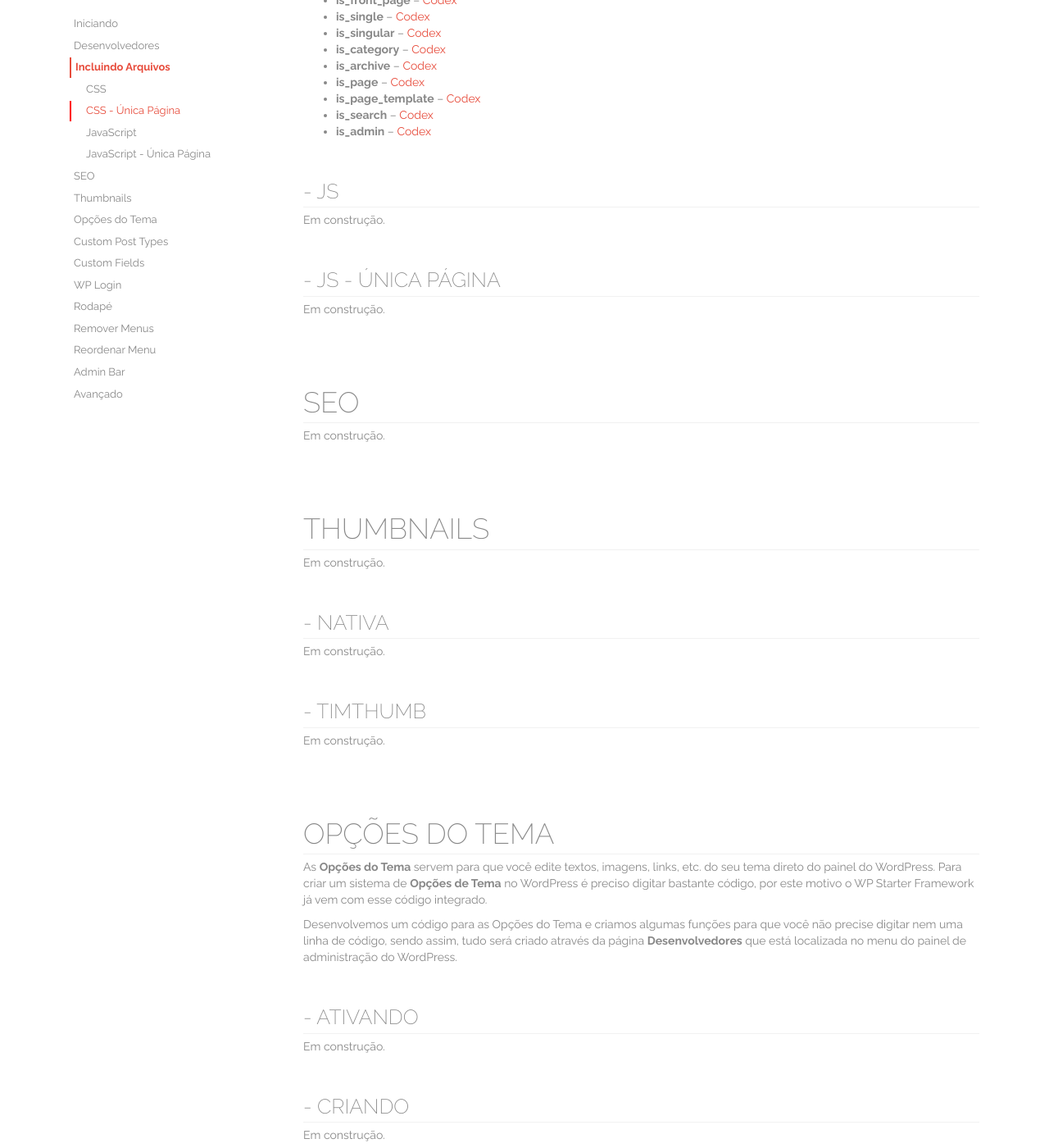
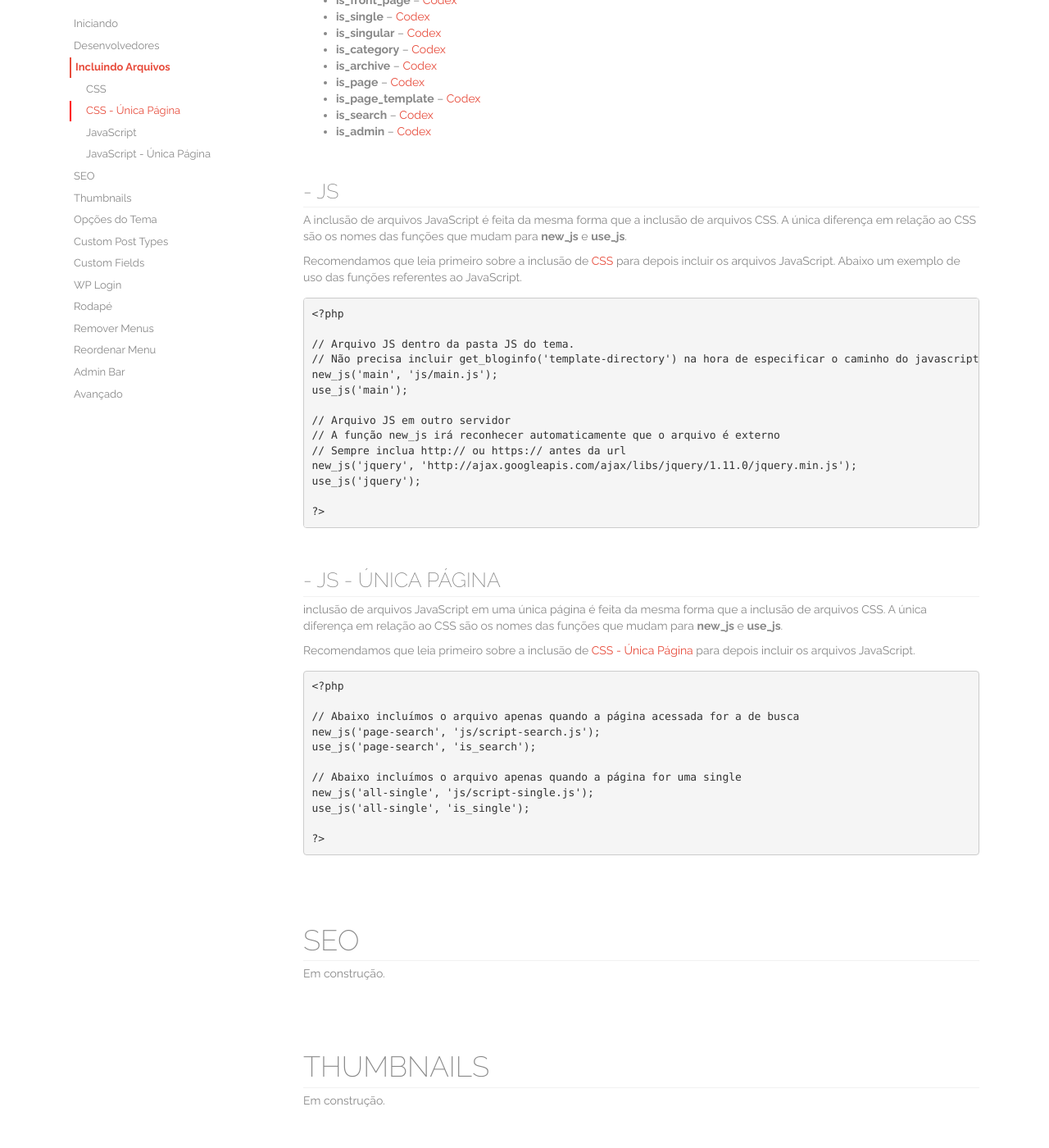
Before and after one commit to mayronceccon/devhelper, a Jekyll site: the page built from doc/index.html, in a window 1280 px wide and 1400 px high, scrolled down 2233 px. Shown: the whole window at 82% size. Built offline with Jekyll 4.4.1, drawn with Linux system fonts in a browser that asks for light colours; nearby versions of some CDN libraries; some of the changed text lies outside the part shown.

Commit message:
Add enqueue scripts for javascript instructions

```diff
--- a/_layouts/doc.html
+++ b/_layouts/doc.html
@@ -163,13 +163,40 @@ use_css('page-home', 'is_home');
       <!-- ENQUEUE SCRIPTS -> JS -->
       <section id="enqueue-javascript">
         <h3 class="section-title"> - JS</h3>
-        <p>Em construção.</p>
+        <p>A inclusão de arquivos JavaScript é feita da mesma forma que a inclusão de arquivos CSS. A única diferença em relação ao CSS são os nomes das funções que mudam para <b>new_js</b> e <b>use_js</b>.</p>
+        <p>Recomendamos que leia primeiro sobre a inclusão de <a href="#enqueue-css">CSS</a> para depois incluir os arquivos JavaScript. Abaixo um exemplo de uso das funções referentes ao JavaScript.</p>
+        <pre>&lt;?php
+
+// Arquivo JS dentro da pasta JS do tema.
+// Não precisa incluir get_bloginfo('template-directory') na hora de especificar o caminho do javascript
+new_js('main', 'js/main.js');
+use_js('main');
+
+// Arquivo JS em outro servidor
+// A função new_js irá reconhecer automaticamente que o arquivo é externo
+// Sempre inclua http:// ou https:// antes da url
+new_js('jquery', 'http://ajax.googleapis.com/ajax/libs/jquery/1.11.0/jquery.min.js');
+use_js('jquery');
+
+?></pre>
       </section><!-- end #enqueue-js -->
 
       <!-- ENQUEUE SCRIPTS -> JS - Unique Page -->
       <section id="enqueue-javascript-page">
         <h3 class="section-title"> - JS - Única Página</h3>
-        <p>Em construção.</p>
+        <p> inclusão de arquivos JavaScript em uma única página é feita da mesma forma que a inclusão de arquivos CSS. A única diferença em relação ao CSS são os nomes das funções que mudam para <b>new_js</b> e <b>use_js</b>.</p>
+        <p>Recomendamos que leia primeiro sobre a inclusão de <a href="#enqueue-css-page">CSS - Única Página</a> para depois incluir os arquivos JavaScript.</p>
+        <pre>&lt;?php
+
+// Abaixo incluímos o arquivo apenas quando a página acessada for a de busca
+new_js('page-search', 'js/script-search.js');
+use_js('page-search', 'is_search');
+
+// Abaixo incluímos o arquivo apenas quando a página for uma single
+new_js('all-single', 'js/script-single.js');
+use_js('all-single', 'is_single');
+
+?></pre>
       </section><!-- end #enqueue-js-page -->
 
     <!-- SEO -->
@@ -206,7 +233,7 @@ use_css('page-home', 'is_home');
       <!-- THEME OPTIONS -> Active -->
       <section id="theme-options-active">
         <h3 class="section-title"> - Ativando</h3>
-        <p>Em construção.</p>
+        <p>As opções do tema já vem ativadas por padrão, porém, não são exibidas e não tem nenhum campo com dados para exibir no tema. Para ativar por completo as <strong>Opções do Tema</strong> é bem simples. Vá para a página <b>Desenvolvedores</b> que se encontra no menu do painel de administração do <strong>WordPress</strong>, com a página já aberta clique em <strong>Opções do Tema</strong> e em seguida marque a opção <b>Mostrar</b> como <b>Sim</b>.</p>
       </section><!-- end #theme-options-active -->
 
       <!-- THEME OPTIONS -> Create -->
```
Also changed, not shown: 1 other file.
